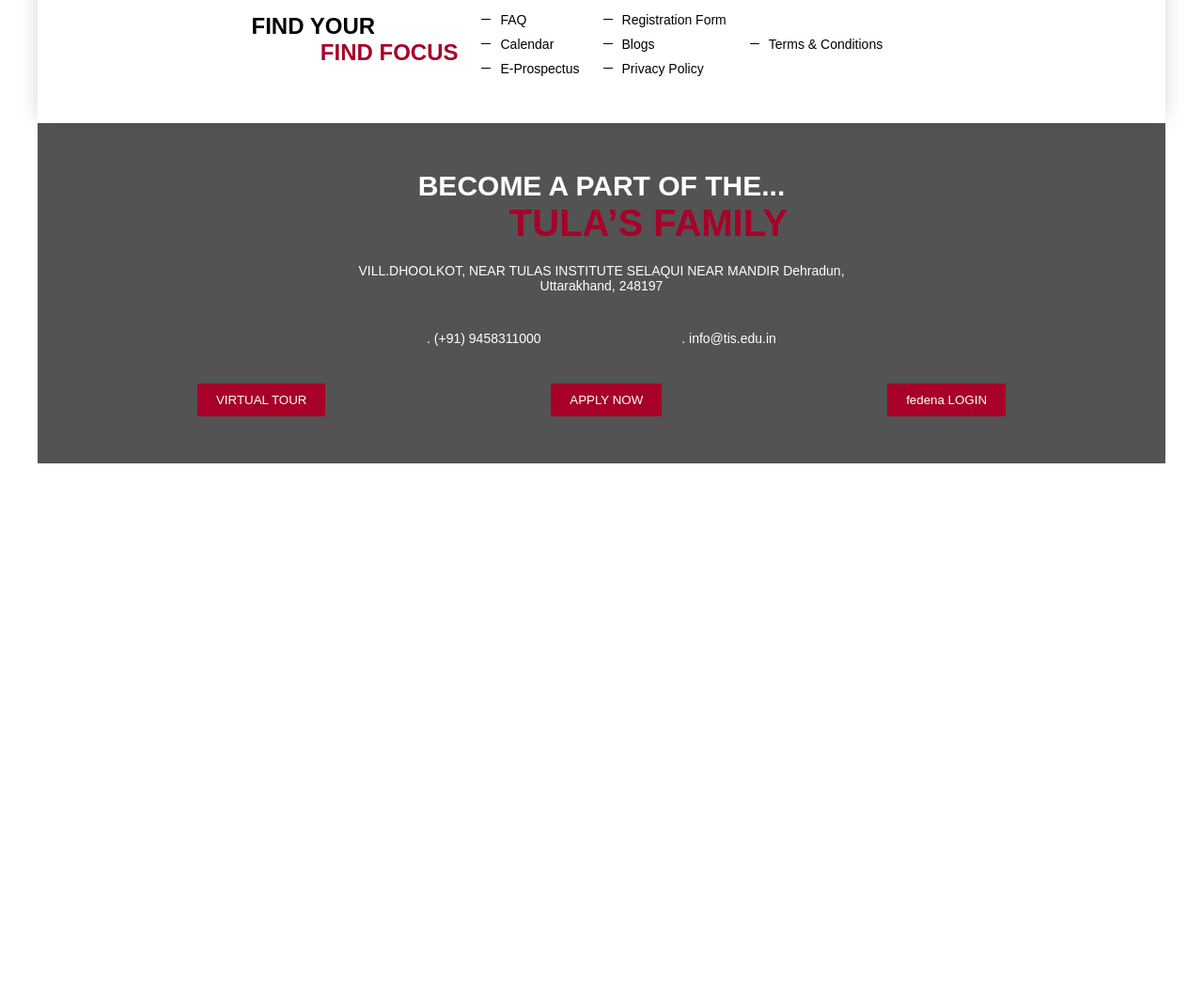
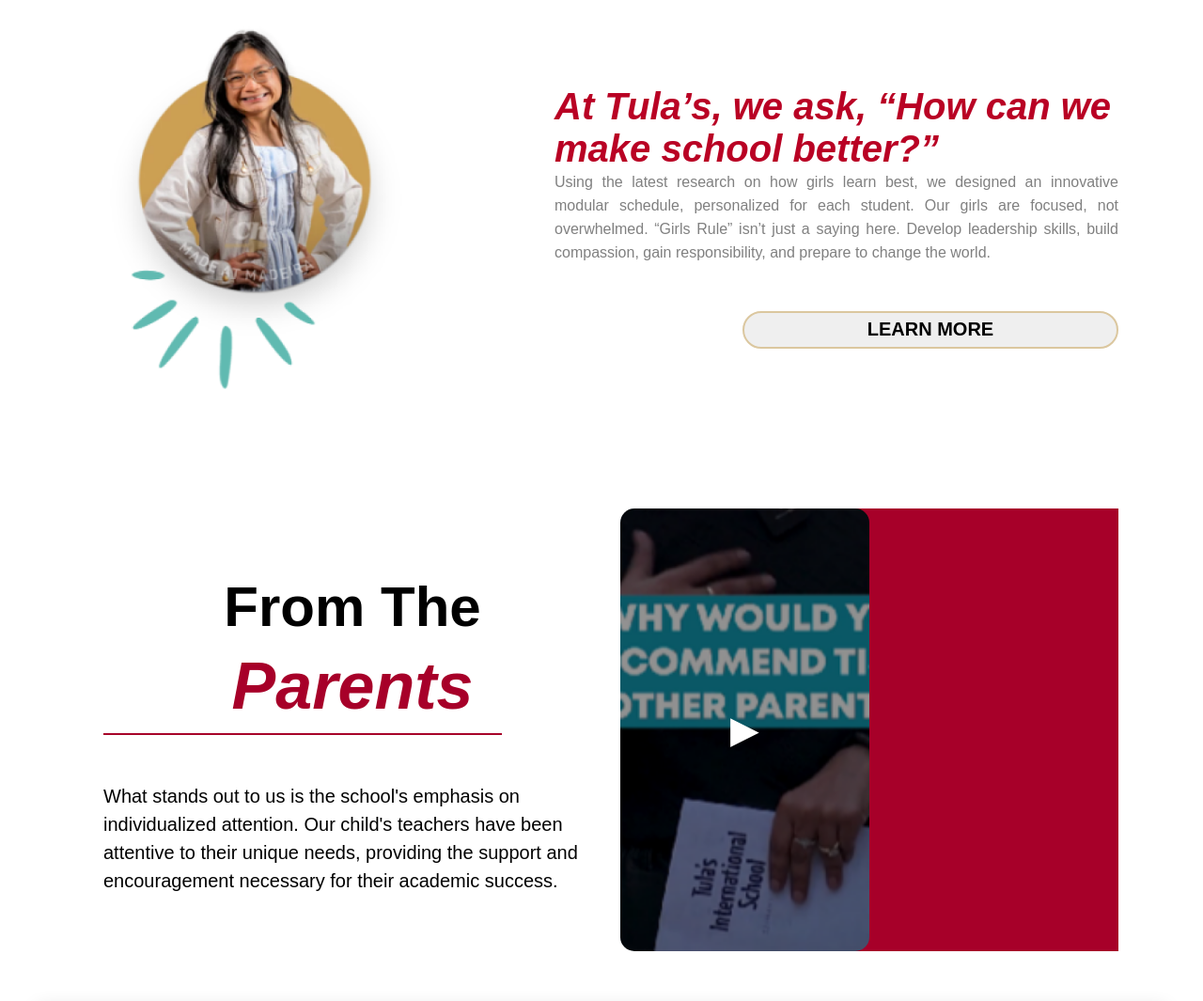
Before and after one commit to heyvipul/net-puppy-figma, a plain HTML site: page index.html in a window 1280 px wide. Shown: the part 1376-2441 px from the top of the page at 94% size. Before the commit the page ends 1869 px from the top, so only its background shows below. Drawn offline with Linux system fonts and the light colour scheme.

Commit message:
parent-testimony

```diff
--- a/index.css
+++ b/index.css
@@ -38,13 +38,12 @@
     height: 20px;
     width: 1px;
     background-color: white;
-    opacity: .5;
 }
 .header-part > nav ul div ~ li{
     font-weight: normal;
 }
 .header-part > nav ul li:hover{
-    opacity: .5;
+    color: black;
 }
 .header-part > section{
     display: flex;
@@ -99,6 +98,119 @@
     color: white;
     cursor: pointer;
 }
+
+.testimony-part{
+    display: flex;
+    gap: 20px;
+    margin: 50px;
+    align-items: center;
+}
+.testimony-part img{
+    width: 360px;
+    height: 420px;
+}
+
+.testimony-part > div:first-child{
+    display: flex;
+    justify-content: center;
+    align-items: center;
+}
+.testimony-part > div:last-child{
+    display: flex;
+    flex-direction: column;
+    width: 600px;
+    margin-left: 120px;
+}
+.testimony-part > div:last-child h3{
+    font-size: 40px;
+    font-style: italic;
+    color: #B90124;
+    margin: 0;
+}
+.testimony-part > div:last-child button{
+    width: 400px;
+    margin-top: 50px;
+    height: 40px;
+    border-radius: 34px;
+    border: 2px solid #DBC79F;
+    font-size: 20px;
+    font-weight: 700;
+    line-height: 33px;
+    margin-left: 200px;
+}
+.testimony-part > div:last-child button:hover{
+    background-color: black;
+    color: #DBC79F;
+    cursor: pointer;
+}
+
+.parent-part{
+    display: flex;
+    padding: 50px;
+    align-items: center;
+}
+.parent-part #phn-img{
+    background-image: url("./assests/phone-img.png");
+    border-radius: 15px;
+}
+.parent-part > div{
+    flex: 1;
+}
+.parent-part > div:first-child{
+    padding: 20px;
+}
+.parent-part > div:first-child h1{
+    margin: 10px;
+    text-align: center;
+    font-size: 60px;
+    font-weight: 800;
+}
+.parent-part > div:first-child h1:last-of-type{
+    color: rgb(167,0,41);
+    font-style: italic;
+    font-size: 70px;
+}
+.parent-part > div:first-child hr{
+    width: 80%;
+    background-color: rgb(167,0,41);
+    border: none;
+    height: 2px;
+    margin-bottom: 50px;
+}
+.parent-part > div:last-child{
+    display: flex;
+    position: relative;
+}
+.parent-part > div:last-child > div:first-child{
+    width: 50%;
+    aspect-ratio: 9/16;
+    background-size: 300%;
+    background-position: center;
+    display: flex;
+    justify-content: center;
+    align-items: center;
+    position: relative;
+}
+.parent-part > div:last-child > div:first-child span{
+    color: white;
+    font-size: 40px;
+    cursor: pointer;
+}
+.parent-part > div:last-child > div:last-child{
+    background-color: rgb(167,0,41);
+    position: absolute;
+    height: 100%;
+    width: 75%;
+    left: 0;
+    z-index: -1;
+    margin-left: 25%;
+    border-top-left-radius: 50px;
+    border-bottom-left-radius: 50px;
+}
+
+
+
+
 
 
 
--- a/index.html
+++ b/index.html
@@ -33,10 +33,41 @@
     <section class="video-part">
         <div id="videoImg">
           <div>
-           <span class="material-symbols-outlined"></span>
+           <span>▶</span>
           </div>
         </div>
       </section>
+      <br>
+
+    <!-- testimony part   -->
+    <section class="testimony-part">
+        <div>
+          <img src="assests/girl-img.png" />
+        </div>
+        <div>
+          <h3>At Tula’s, we ask, “How can we make school better?”</h3>
+          <p style="text-align: justify;line-height: 25px;color: grey;" >Using the latest research on how girls learn best, we designed an innovative modular schedule, personalized for each student. Our girls are focused, not overwhelmed. “Girls Rule” isn’t just a saying here. Develop leadership skills, build compassion, gain responsibility, and prepare to change the world.</p>
+          <button>
+              LEARN MORE
+          </button>
+        </div>
+      </section>
+
+      <section class="parent-part">
+        <div>
+          <h1>From The</h1>
+          <h1>Parents</h1>
+          <hr />
+          <p style="font-size: 20px; line-height: 30px;">What stands out to us is the school's emphasis on individualized attention. Our child's teachers have been attentive to their unique needs, providing the support and encouragement necessary for their academic success.</p>
+        </div>
+        <div>
+          <div id="phn-img">
+            <span>▶</span>
+          </div>
+          <div></div>
+        </div>
+    </section>
+    <br>
 
 
     <!-- footer part -->
```
Also changed, not shown: assests/girl-img.png (added), assests/phone-img.png (added).
